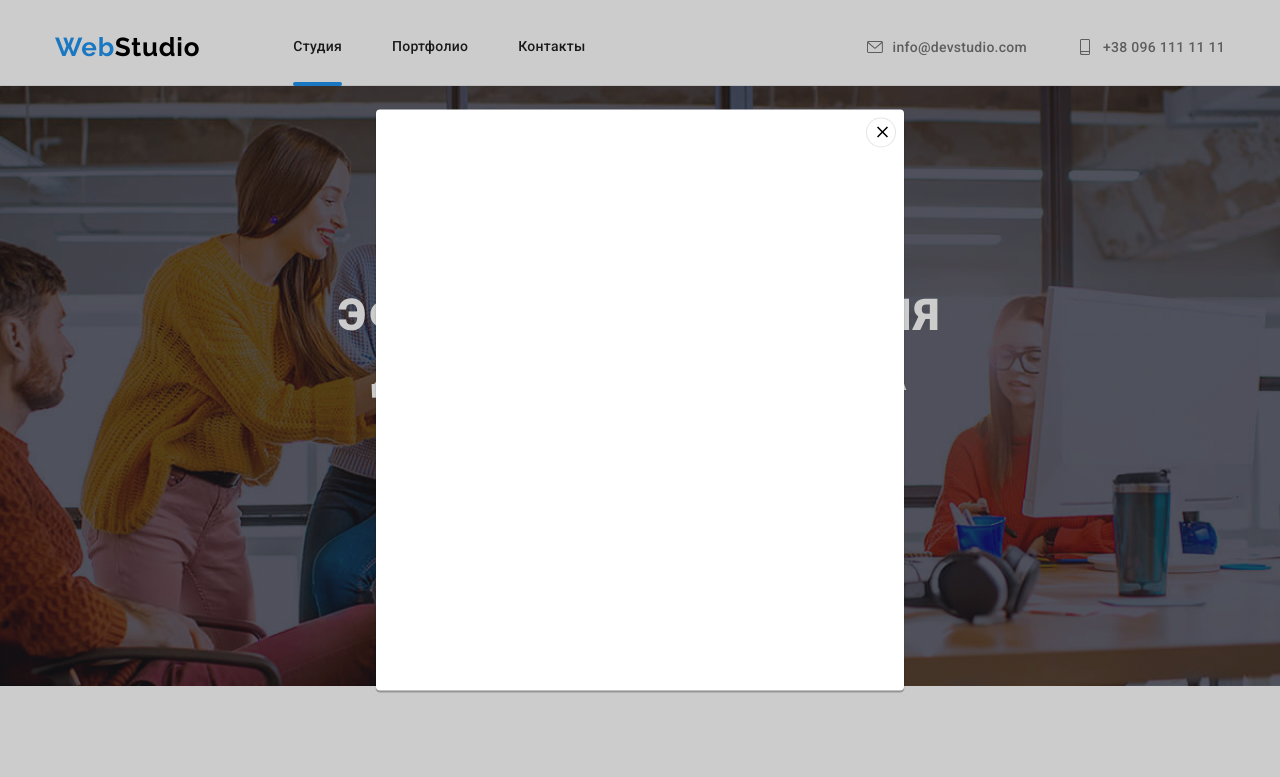
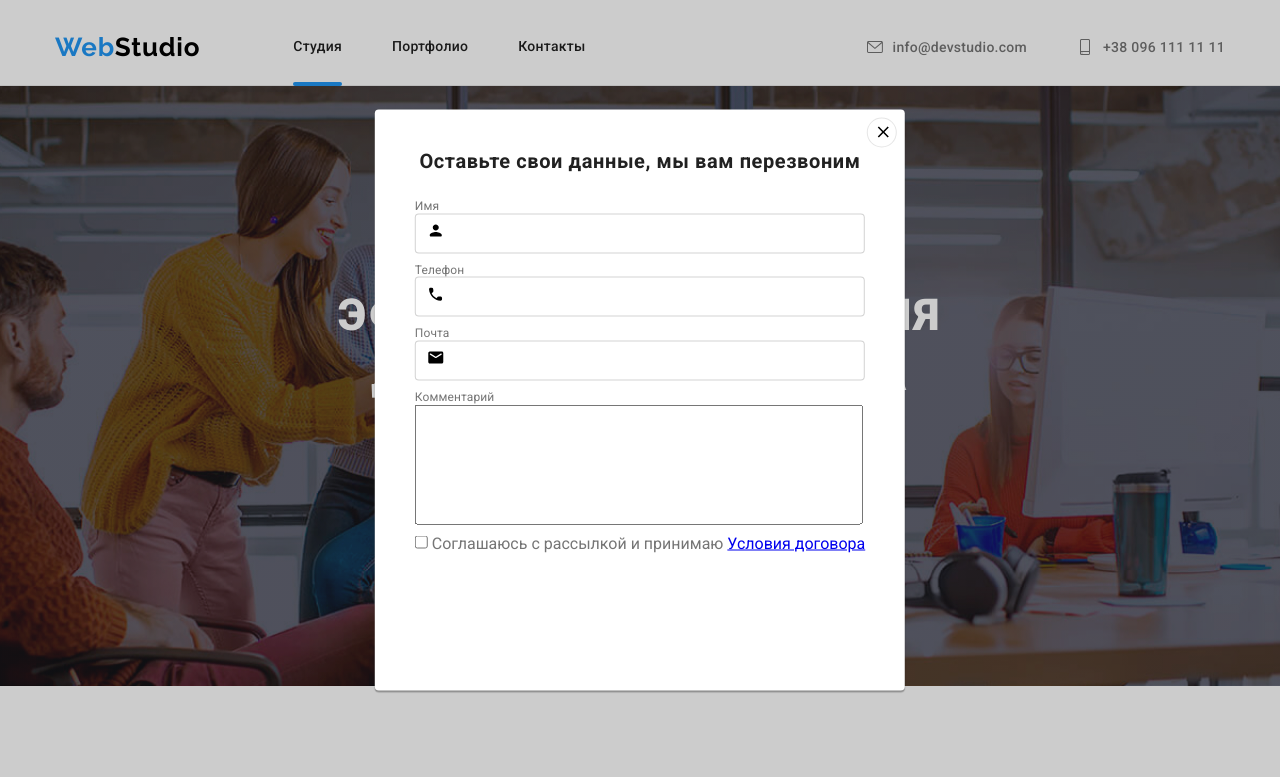
Before and after one commit to MashtalerOlha/goit-markup-hw-06, a plain HTML site: page index.html in a window 1280 px wide. Both pictures are taken after a click on the button "Заказать услугу". Shown: the top 777 px of the page. Drawn offline with nearby package versions, Linux system fonts and the light colour scheme.

Commit message:
оформелено модалку

```diff
--- a/css/style.css
+++ b/css/style.css
@@ -731,7 +731,62 @@ position: relative;
     background-color: var(--secondary-title-color);
 }
 
+.modal-form {
+    padding: 40px;
+    display: flex;
+    flex-direction: column;
 
+}
+
+.modal-title {
+    font-weight: 700;
+    font-size: 20px;
+    line-height: 1.15;
+    text-align: center;
+    letter-spacing: 0.03em;
+    color: var(--title-color);
+
+    margin-bottom: 27px;
+}
+
+.modal-label {
+    font-family: ;
+    font-weight: normal;
+    font-size: 12px;
+    line-height: 1.14;
+    letter-spacing: 0.01em;
+
+    color: var(--main-text-color);
+}
+
+.modal-group {
+    position: relative;
+
+    display: flex;
+    flex-direction: column;
+    margin-bottom: 10px;
+}
+
+.modal-input {
+    width: 100%;
+    height: 40px;
+    border:  1px solid rgba(33, 33, 33, 0.2);
+    border-radius: 4px;
+}
+
+.modal-textarea {
+    resize: none;
+    width: 448px;
+    height: 120px;
+}
+
+.modal-logo {
+    position: absolute;
+    top: 22px;
+    left: 12px;
+    width: 18px;
+    height: 18px;
+}
 
 .modal-button {
     position: absolute;
@@ -746,7 +801,7 @@ position: relative;
     cursor: pointer;
 }
 
-.close-logo {
+.modal-logo-close {
     display: flex;
     justify-content: center;
     align-items: center;
--- a/index.html
+++ b/index.html
@@ -384,8 +384,48 @@
 
     <div class="backdrop is-hidden" data-modal>
         <div class="modal">
+            <form class="modal-form">
+                <p class="modal-title">Оставьте свои данные, мы вам перезвоним</p>
+                <div class="modal-group">
+                    <label class="modal-label" for="user-name">Имя</label>
+                    <input class="modal-input" type="text" name="name" id="user-name">
+                    <svg class="modal-logo">
+                        <use href="./images/modal/modal.svg#icon-person-black-18dp-1"></use>
+                    </svg>
+                </div>
+
+                <div class="modal-group">
+                    <label class="modal-label" for="user-tel">Телефон</label>
+                    <input class="modal-input" type="tel" name="phone-number" id="user-tel">
+                    <svg class="modal-logo">
+                        <use href="./images/modal/modal.svg#icon-phone-black-18dp-1"></use>
+                    </svg>
+                </div>
+                <div class="modal-group">
+                    <label class="modal-label" for="user-email">Почта</label>
+                    <input class="modal-input" type="email" name="email" id="user-email">
+                    <svg class="modal-logo">
+                        <use href="./images/modal/modal.svg#icon-email-black-18dp-1"></use>
+                    </svg>
+                </div>
+                <div class="modal-group">
+                    <label class="modal-label" for="user-coment">Комментарий</label>
+                    <textarea class="modal-textarea" name="coment" id="user-coment" ></textarea>
+                </div>
+
+                <label class="checkbox-label">
+                    <input class="checkbox-input" type="checkbox" name="contract" value="accept-contract">
+                    <!-- <svg class="checkbox-icon">
+                        <use href="./images/sprite.svg#icon-check"></use>
+                    </svg> -->
+                    <span class="modal-option-span">Соглашаюсь с рассылкой и принимаю
+                        <a href="#">Условия договора</a></span>
+                </label>
+
+
+            </form>
             <button class="modal-button" data-modal-close>
-                <svg class="close-logo">
+                <svg class="modal-logo-close">
                     <use href="./images/modal/modal.svg#icon-close-black-18dp-2-1" width="18" height="18"></use>
                 </svg>
             </button> </div>
```
